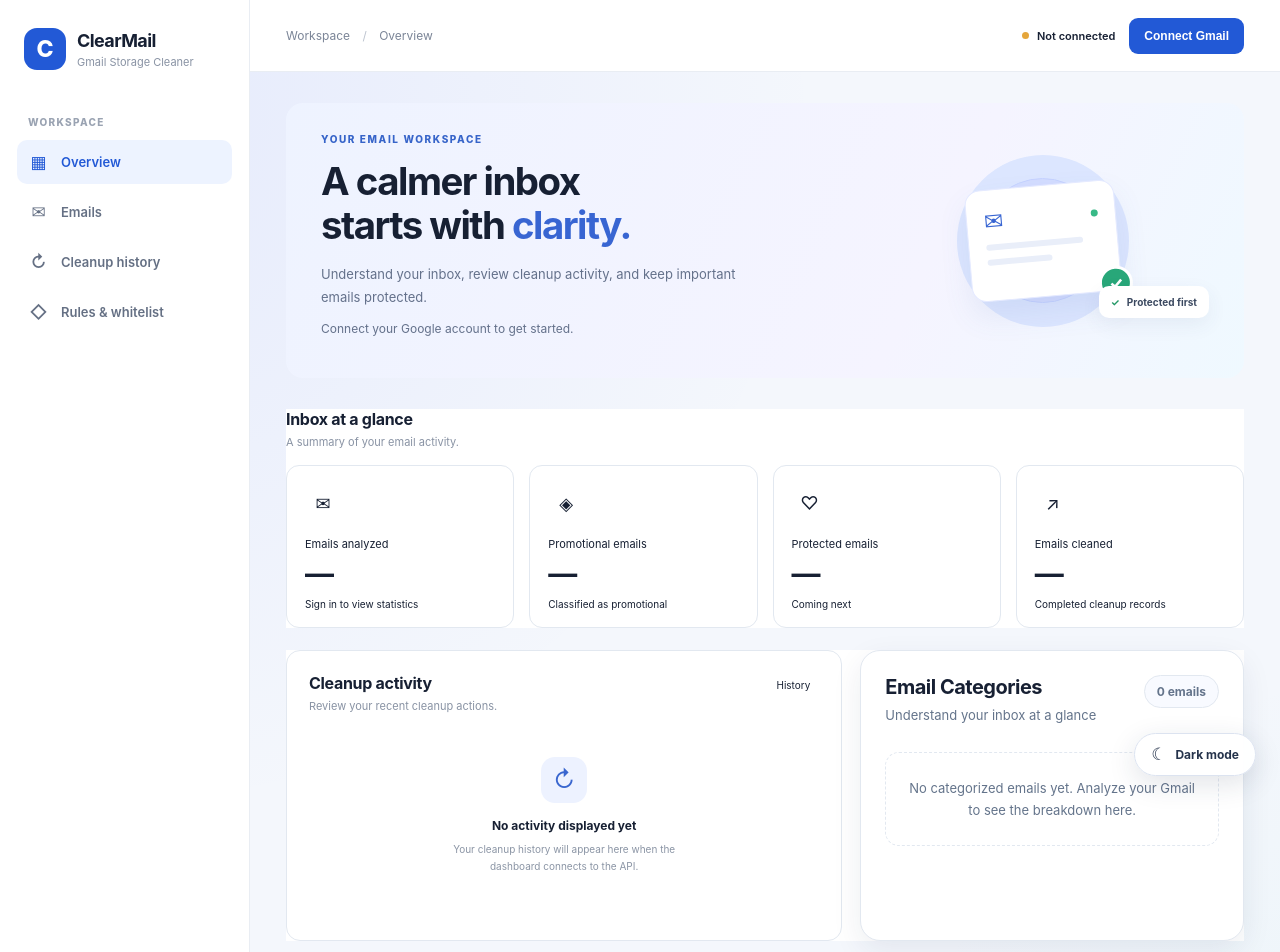
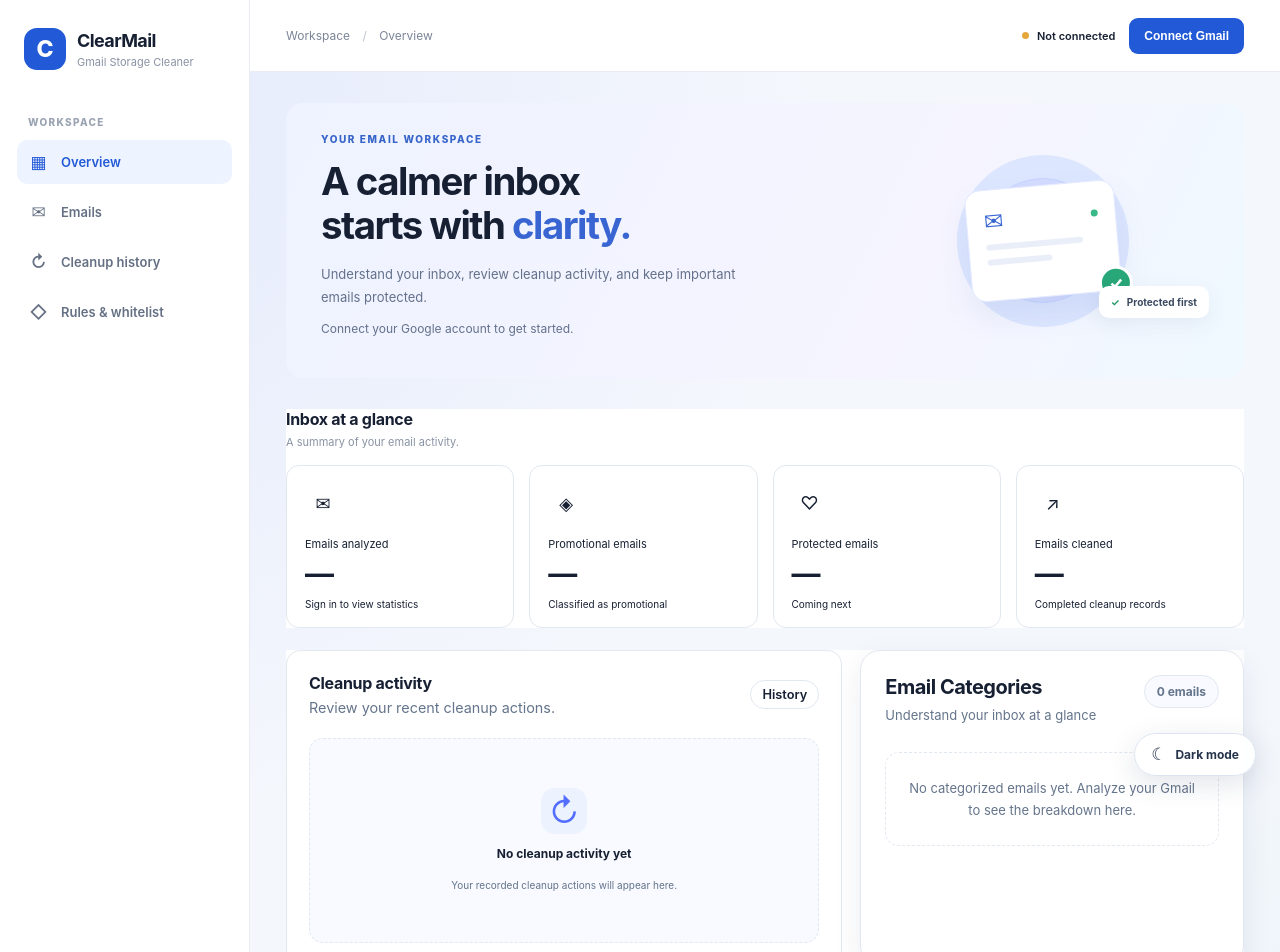
Before and after one commit to sumeetsrivastav07/AI-GMAIL-STORAGE-CLEANER, a React app in the folder frontend/: page / in a window 1280 px wide. Shown: the top 952 px of the page. Built offline with nearby package versions, Linux system fonts and the light colour scheme; the HTML template or start-up script is replaced by a standard one.

Commit message:
feat: connect recent cleanup activity to dashboard

```diff
--- a/frontend/src/App.jsx
+++ b/frontend/src/App.jsx
@@ -4,7 +4,7 @@ import "./App.css";
 import EmailList from "./components/EmailList.jsx";
 import ThemeToggle from "./components/ThemeToggle.jsx";
 import CategoryBreakdown from "./components/CategoryBreakdown.jsx";
-
+import CleanupActivity from "./components/CleanupActivity.jsx";
 const BACKEND_ORIGIN = "http://localhost:5000";
 const TOKEN_KEY = "clearmail_token";
 const USER_KEY = "clearmail_user";
@@ -644,35 +644,13 @@ function App() {
                     </section>
 
                     <section className="dashboard-panels">
-                        <article className="panel activity-panel">
-                            <div className="panel-heading">
-                                <div>
-                                    <h2>Cleanup activity</h2>
-                                    <p>
-                                        Review your recent cleanup actions.
-                                    </p>
-                                </div>
-
-                                <span className="panel-tag">History</span>
-                            </div>
-
-                            <div className="empty-state">
-                                <div className="empty-icon">↻</div>
-
-                                <h3>No activity displayed yet</h3>
-
-                                <p>
-                                    Your cleanup history will appear here
-                                    when the dashboard connects to the API.
-                                </p>
-                            </div>
-                        </article>
-
+                        <CleanupActivity
+                            token={isAuthenticated ? authToken : ""}
+                        />
 
                         <CategoryBreakdown
                             categoryCounts={categoryCounts || {}}
                         />
-
                     </section>
 
                     {/* Actual email list */}
--- /dev/null
+++ b/frontend/src/components/CleanupActivity.css
@@ -0,0 +1,66 @@
+
+.activity-panel {
+    min-width: 0;
+}
+
+.activity-panel .panel-heading {
+    display: flex;
+    align-items: center;
+    justify-content: space-between;
+    gap: 16px;
+    margin-bottom: 22px;
+}
+
+.activity-panel .panel-heading h2 {
+    margin: 0;
+    color: var(--text-primary);
+}
+
+.activity-panel .panel-heading p {
+    margin: 6px 0 0;
+    color: var(--text-secondary);
+    font-size: 0.9rem;
+}
+
+.activity-panel .panel-tag {
+    flex-shrink: 0;
+    padding: 6px 11px;
+    border: 1px solid var(--border-color);
+    border-radius: 999px;
+    color: var(--text-primary);
+    font-size: 0.8rem;
+    font-weight: 600;
+}
+
+.activity-panel .empty-state {
+    padding: 28px 16px;
+    text-align: center;
+    border: 1px dashed var(--border-color);
+    border-radius: 14px;
+    background: var(--surface-soft);
+}
+
+.activity-panel .empty-icon {
+    margin-bottom: 12px;
+    color: var(--accent-color);
+    font-size: 2rem;
+}
+
+.activity-panel .empty-state h3 {
+    margin: 0 0 8px;
+    color: var(--text-primary);
+}
+
+.activity-panel .empty-state p,
+.activity-panel > p {
+    color: var(--text-secondary);
+    line-height: 1.6;
+}
+
+.activity-panel [role="alert"] {
+    padding: 12px 14px;
+    border: 1px solid #dc6262;
+    border-radius: 10px;
+    color: var(--text-primary);
+    overflow-wrap: anywhere;
+}
--- /dev/null
+++ b/frontend/src/components/CleanupActivity.jsx
@@ -0,0 +1,104 @@
+
+import { useEffect, useState } from "react";
+import "./CleanupActivity.css";
+
+const BACKEND_ORIGIN = "http://localhost:5000";
+
+function CleanupActivity({ token }) {
+    const [history, setHistory] = useState([]);
+    const [loading, setLoading] = useState(false);
+    const [error, setError] = useState("");
+
+    useEffect(() => {
+        if (!token) {
+            setHistory([]);
+            return;
+        }
+
+        const controller = new AbortController();
+
+        async function fetchHistory() {
+            setLoading(true);
+            setError("");
+
+            try {
+                const response = await fetch(
+                    `${BACKEND_ORIGIN}/api/cleanup/history`,
+                    {
+                        headers: {
+                            Authorization: `Bearer ${token}`,
+                        },
+                        signal: controller.signal,
+                    }
+                );
+
+                const result = await response.json();
+
+                if (!response.ok || !result.success) {
+                    throw new Error(
+                        result.message || "Could not load cleanup history"
+                    );
+                }
+
+                // We will map the returned data after verifying
+                // the exact response shape from your backend.
+                const records = Array.isArray(result.data)
+                    ? result.data
+                    : result.data?.history;
+
+                if (!Array.isArray(records)) {
+                    throw new Error(
+                        "Unexpected history response format"
+                    );
+                }
+
+                setHistory(records);
+            } catch (err) {
+                if (err.name !== "AbortError") {
+                    setError(err.message || "Could not load activity");
+                }
+            } finally {
+                if (!controller.signal.aborted) {
+                    setLoading(false);
+                }
+            }
+        }
+
+        fetchHistory();
+
+        return () => controller.abort();
+    }, [token]);
+
+    return (
+        <article className="panel activity-panel">
+            <div className="panel-heading">
+                <div>
+                    <h2>Cleanup activity</h2>
+                    <p>Review your recent cleanup actions.</p>
+                </div>
+                <span className="panel-tag">History</span>
+            </div>
+
+            {loading && <p>Loading cleanup activity...</p>}
+
+            {error && <p role="alert">{error}</p>}
+
+            {!loading && !error && history.length === 0 && (
+                <div className="empty-state">
+                    <div className="empty-icon">↻</div>
+                    <h3>No cleanup activity yet</h3>
+                    <p>Your recorded cleanup actions will appear here.</p>
+                </div>
+            )}
+
+            {!loading && !error && history.length > 0 && (
+                <p>
+                    Retrieved {history.length} cleanup record(s).
+                    Next, we will display their action details and timestamps.
+                </p>
+            )}
+        </article>
+    );
+}
+
+export default CleanupActivity;
```
